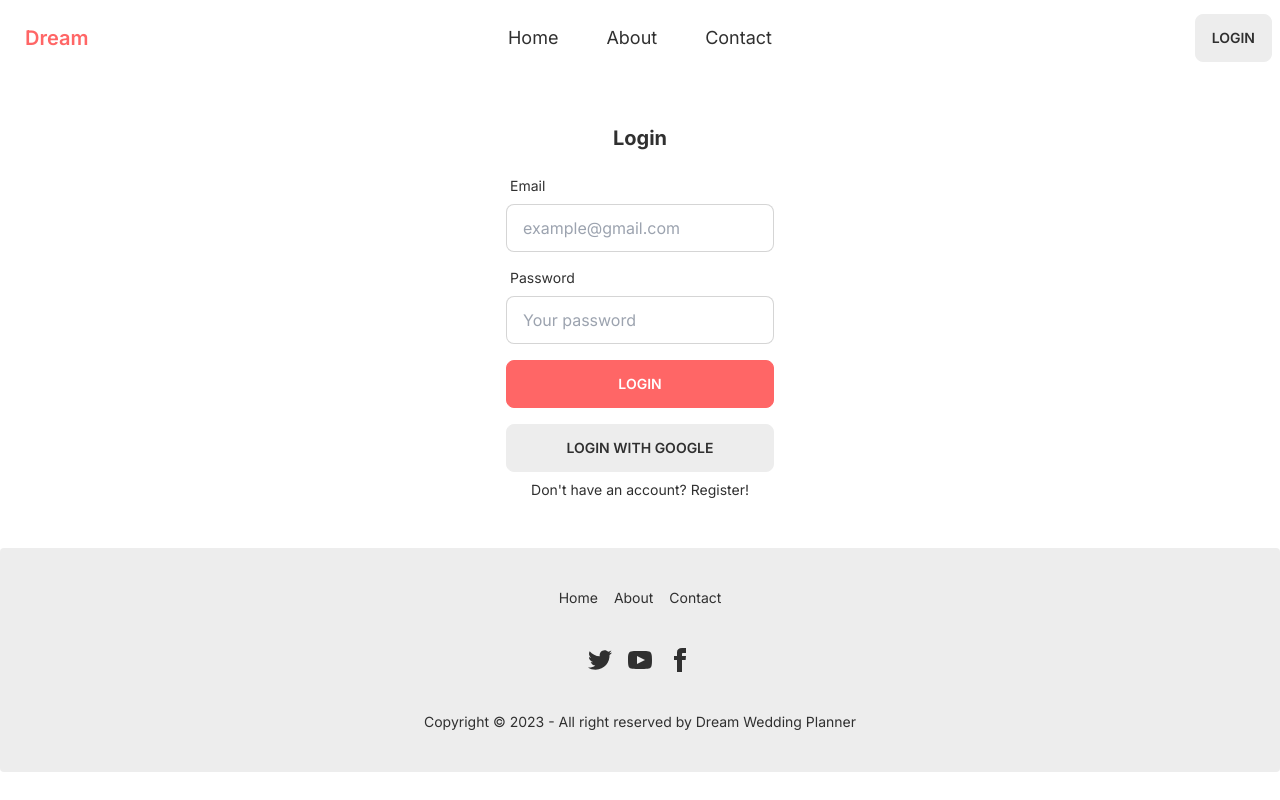
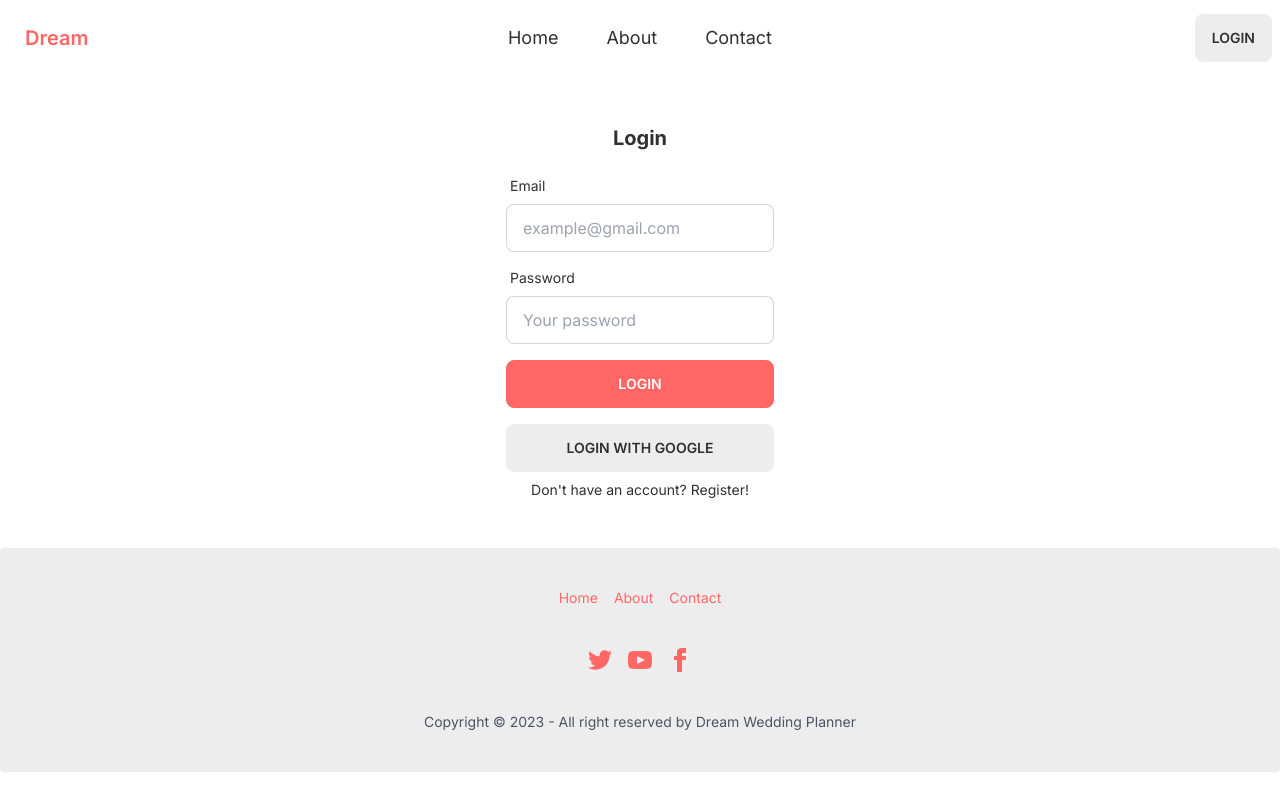
Before and after one commit to mehediy/wedding-event-management, a React (Vite) app: page /login in a window 1280 px wide. Built offline with nearby package versions, Linux system fonts and the light colour scheme; no server answers.

Commit message:
footer text color

```diff
--- a/src/components/Footer/Footer.jsx
+++ b/src/components/Footer/Footer.jsx
@@ -5,7 +5,7 @@ const Footer = () => {
   return (
     <>
       <footer className="footer footer-center p-10 bg-base-200 text-base-content rounded">
-        <nav className="grid grid-flow-col gap-4">
+        <nav className="grid grid-flow-col gap-4 text-primary">
           <Link to={"/"} className="link link-hover">
             Home
           </Link>
@@ -16,7 +16,7 @@ const Footer = () => {
             Contact
           </Link>
         </nav>
-        <nav>
+        <nav className="text-primary">
           <div className="grid grid-flow-col gap-4">
             <a target="_blank" href="https://www.x.com/">
               <svg
@@ -54,7 +54,9 @@ const Footer = () => {
           </div>
         </nav>
         <aside>
-          <p>Copyright © 2023 - All right reserved by Dream Wedding Planner</p>
+          <p className="text-gray-600">
+            Copyright © 2023 - All right reserved by Dream Wedding Planner
+          </p>
         </aside>
       </footer>
     </>
```
